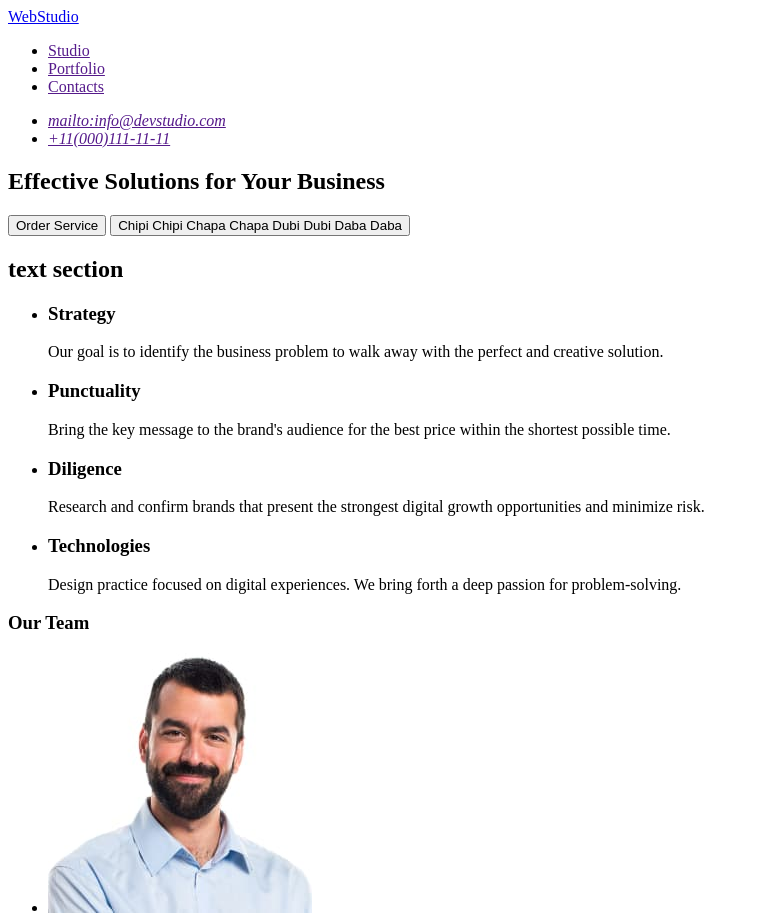
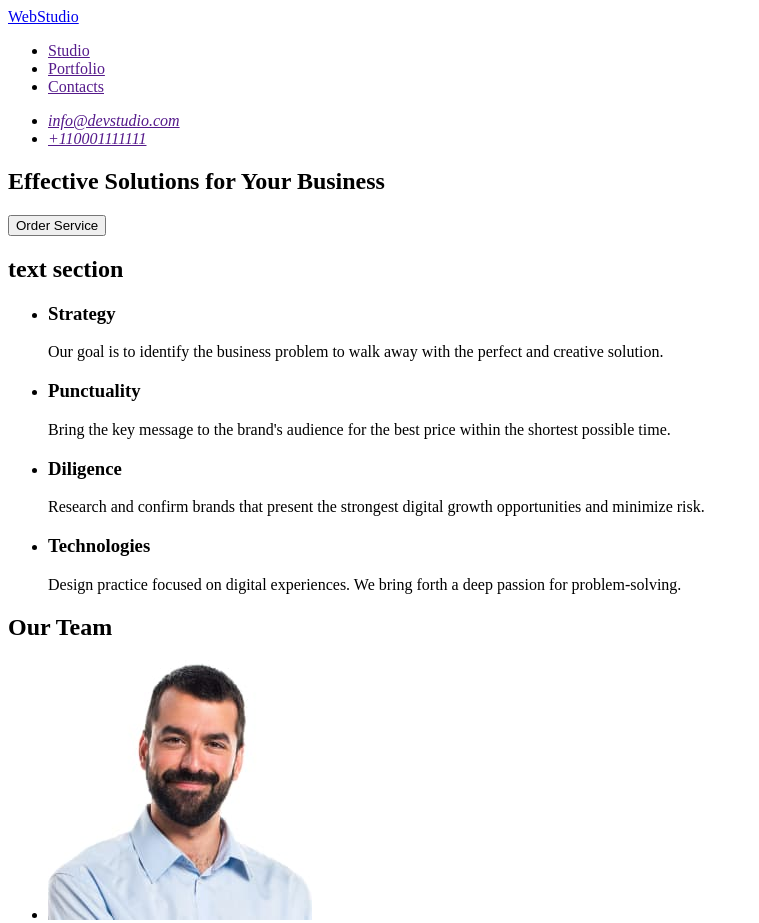
Before and after one commit to Yevhen-Kravchenko798/goit-markup-hw-001, a plain HTML site: page index.html in a window 1280 px wide. Shown: the top 923 px of the page, without its empty margins (0-759 px from the left). Drawn offline with Linux system fonts and the light colour scheme.

Commit message:
upgrade 2.0

```diff
--- a/index.html
+++ b/index.html
@@ -17,8 +17,8 @@
       </nav>
       <address>
         <ul>
-          <li><a href="">mailto:info@devstudio.com</a></li>
-          <li><a href="">+11(000)111-11-11</a></li>
+          <li><a href="">info@devstudio.com</a></li>
+          <li><a href="">+110001111111</a></li>
         </ul>
       </address>
     </header>
@@ -26,9 +26,6 @@
       <section>
         <h1>Effective Solutions for Your Business</h1>
         <button type="button">Order Service</button>
-        <button type="button">
-          Chipi Chipi Chapa Chapa Dubi Dubi Daba Daba
-        </button>
       </section>
       <section>
         <h2>text section</h2>
@@ -64,7 +61,7 @@
         </ul>
       </section>
       <section>
-        <h3>Our Team</h3>
+        <h2>Our Team</h2>
         <ul>
           <li>
             <img src="./images/img1.jpg" width="264" height="260" alt="foto" />
```
